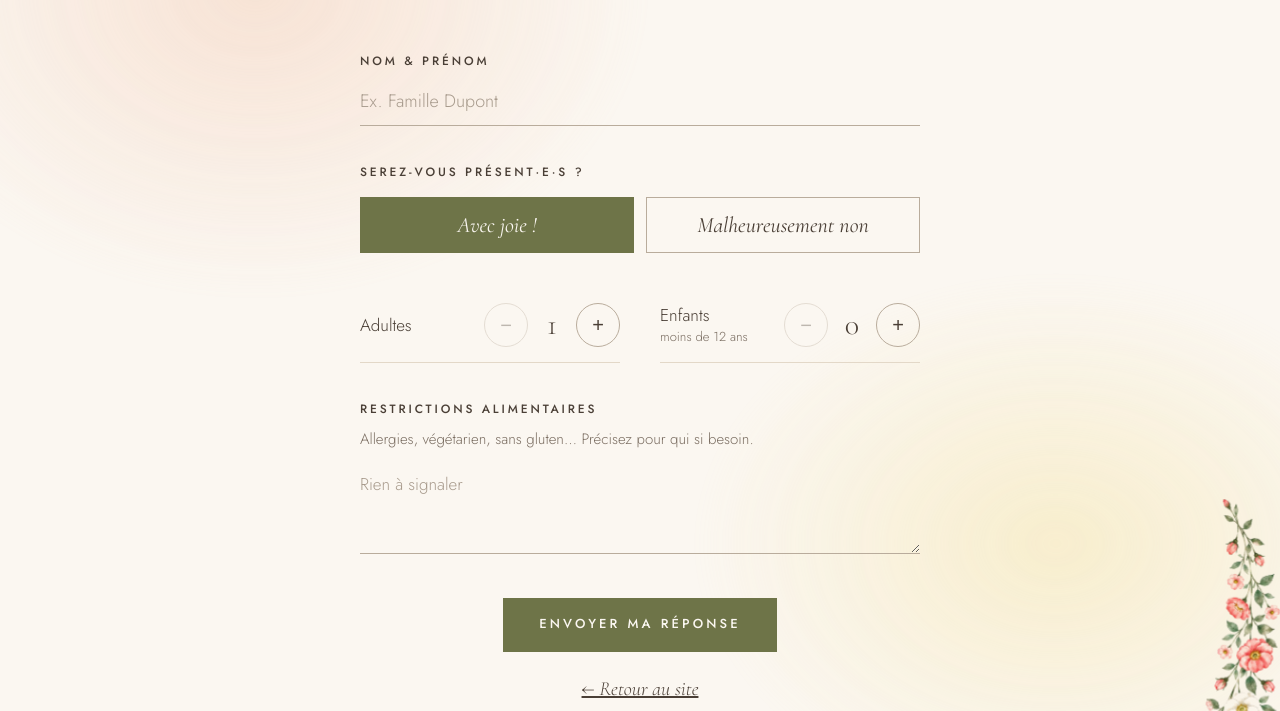
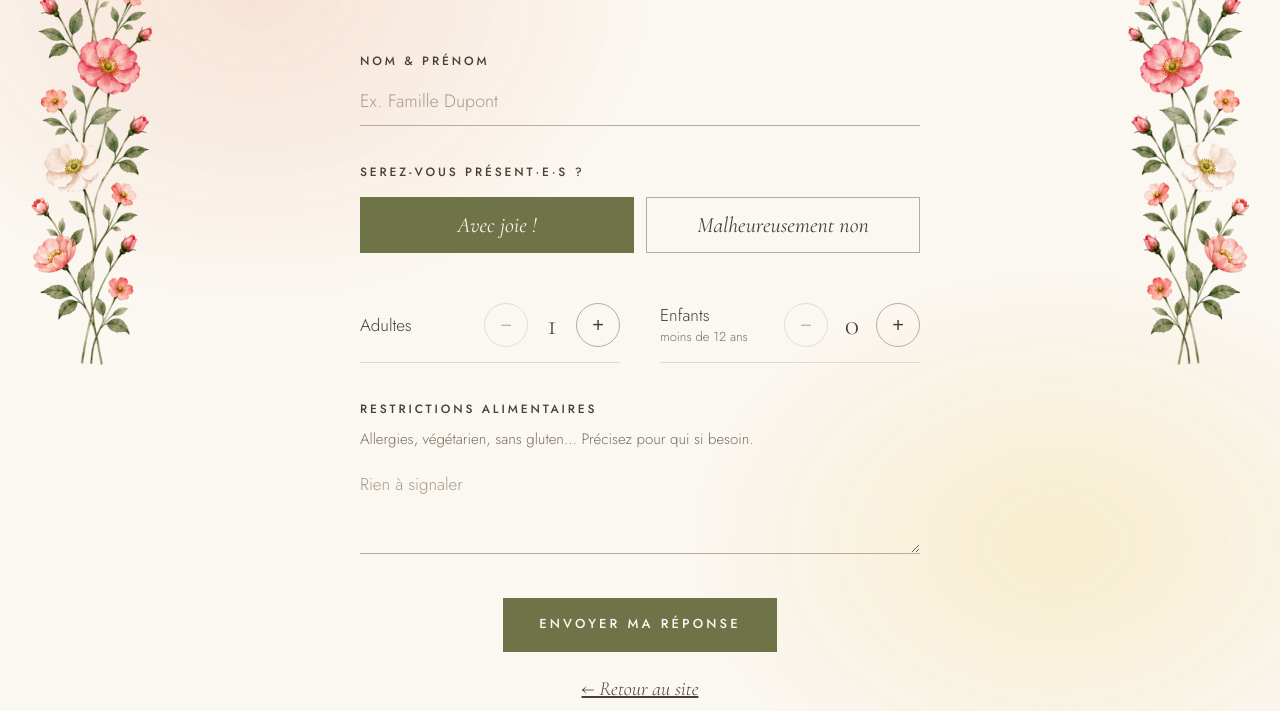
Before and after one commit to simonchardon/site-mariage2, a plain HTML site: page rsvp.html in a window 1280 px wide. Shown: the part 371-1082 px from the top of the page. Drawn offline with nearby package versions, Linux system fonts and the light colour scheme.

Commit message:
style(rsvp): use pink side branches instead of corners
Co-Authored-By: Claude Opus 5.5 <noreply@anthropic.com>
Claude-Session: https://claude.ai/code/session_01KqKvaSWbrf46C5DNXcLLwJ

```diff
--- a/rsvp.html
+++ b/rsvp.html
@@ -14,8 +14,8 @@
 <div class="page page-reponse">
   <div class="voile voile-peche" aria-hidden="true"></div>
   <div class="voile voile-jaune" aria-hidden="true"></div>
-  <img class="fleurs-coin fleurs-coin-haut" src="assets/images/fleurs-coin-haut-rose.webp" alt="" width="900" height="1281">
-  <img class="fleurs-coin fleurs-coin-bas" src="assets/images/fleurs-coin-bas-rose.webp" alt="" width="900" height="1281">
+  <img class="fleurs-cote fleurs-cote-gauche" src="assets/images/fleurs-cote-eglantines-rose.webp" alt="" width="440" height="2094">
+  <img class="fleurs-cote fleurs-cote-droite" src="assets/images/fleurs-cote-eglantines-rose.webp" alt="" width="440" height="2094">
 
   <header class="entete">
     <a class="logo" href="index.html" aria-label="Accueil — Maëlle et Raphaël">M <span>&amp;</span> R</a>
```
